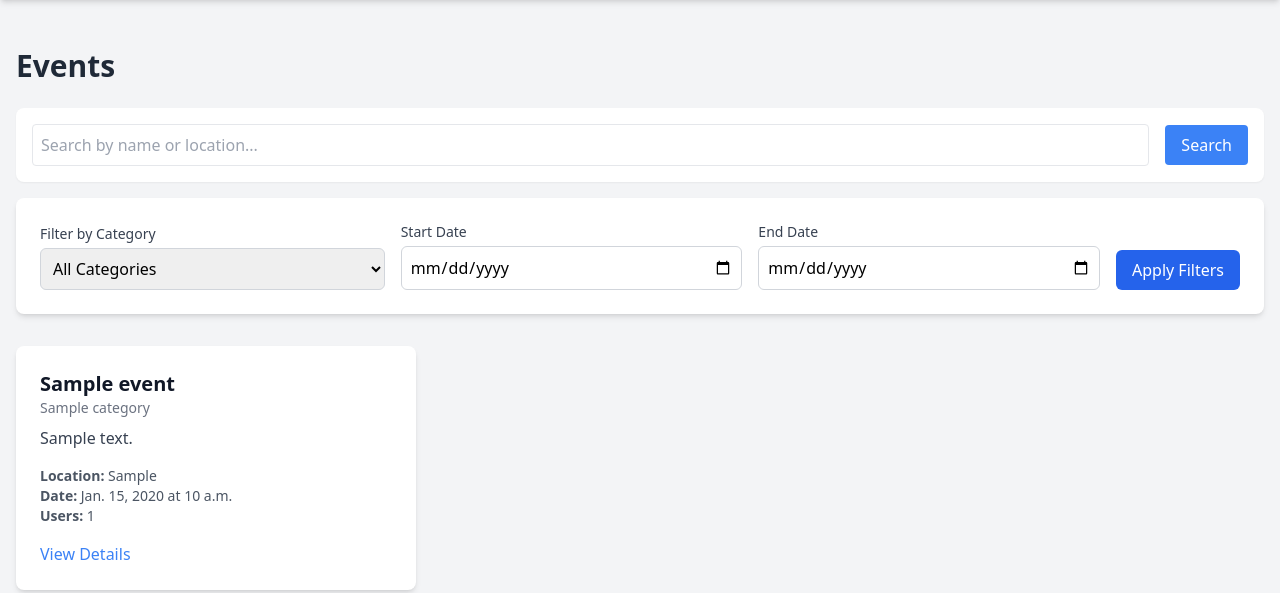
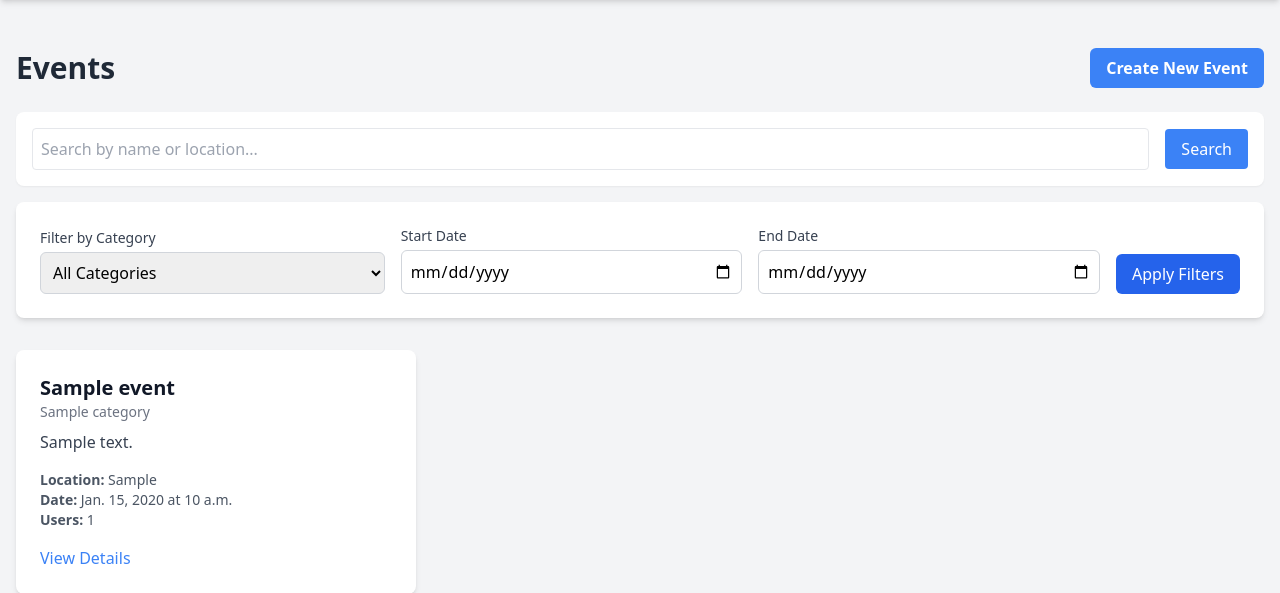
Before and after one commit to blu3be3tle/eventura-django, a Django app: page /events/ in a window 1280 px wide. Shown: the part 72-665 px from the top of the page. Run offline with Django 5.2, Linux system fonts and the light colour scheme; a user stored in the database is signed in; tables that the repository leaves empty hold one stand-in row (values such as "Sample post").

Commit message:
added create event button for admins and organizers

```diff
--- a/events/templates/events/event_list.html
+++ b/events/templates/events/event_list.html
@@ -1,9 +1,20 @@
 {% extends 'events/main.html' %}
 
 {% block content %}
-  <h1 class="text-3xl font-bold mb-6 text-gray-800">Events</h1>
+  <div class="flex justify-between items-center mb-6">
+    <h1 class="text-3xl font-bold text-gray-800">Events</h1>
 
-  <!-- Search Form -->
+    <!-- Create event -->
+    {% if user.is_authenticated %}
+      {% if 'Organizer' in user.groups.all|join:',' or 'Admin' in user.groups.all|join:',' or user.is_superuser %}
+        <a href="{% url 'event-create' %}" class="bg-blue-500 text-white font-bold py-2 px-4 rounded-md hover:bg-blue-600">
+          Create New Event
+        </a>
+      {% endif %}
+    {% endif %}
+  </div>
+
+  <!-- Search form -->
   <div class="mb-4 bg-white p-4 rounded-lg shadow-sm">
     <form method="get" action="{% url 'event-list' %}">
       <div class="flex items-center space-x-4">
@@ -13,7 +24,7 @@
     </form>
   </div>
 
-  <!-- Filter Form -->
+  <!-- Filter form -->
   <div class="bg-white p-6 rounded-lg shadow-md mb-8">
     <form method="GET" action="{% url 'event-list' %}" class="grid grid-cols-1 md:grid-cols-3 lg:flex lg:items-end lg:space-x-4">
 
@@ -23,12 +34,12 @@
         <select name="category" id="category" class="mt-1 block w-full p-2 border border-gray-300 rounded-md">
           <option value="">All Categories</option>
           {% for category in categories %}
-            <option value="{{ category.id }}" {% if request.GET.category == category.id|stringformat:"s" %}selected{% endif %}>{{ category.name }}</option>
+            <option value="{{ category.id }}" {% if request.GET.category|stringformat:"s" == category.id|stringformat:"s" %}selected{% endif %}>{{ category.name }}</option>
           {% endfor %}
         </select>
       </div>
 
-      <!-- Date Range Filter -->
+      <!-- Date range filter -->
       <div class="flex-grow mb-4 lg:mb-0">
         <label for="start_date" class="block text-sm font-medium text-gray-700">Start Date</label>
         <input type="date" name="start_date" id="start_date" class="mt-1 block w-full p-2 border border-gray-300 rounded-md" value="{{ request.GET.start_date }}">
@@ -45,7 +56,7 @@
     </form>
   </div>
 
-  <!-- Event Grid -->
+  <!-- Event -->
   <div class="grid grid-cols-1 md:grid-cols-2 lg:grid-cols-3 gap-6">
     {% for event in events %}
       <div class="bg-white rounded-lg shadow-md overflow-hidden hover:shadow-xl transition-shadow">
```
